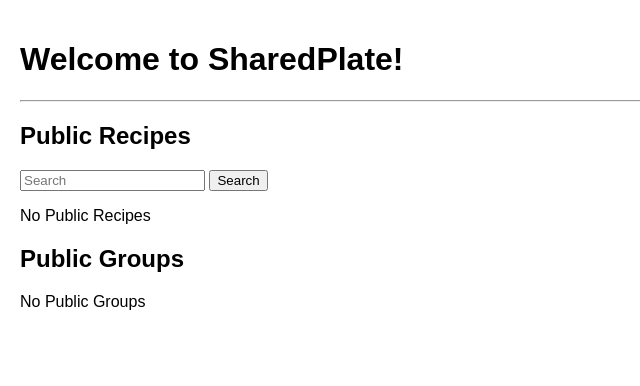
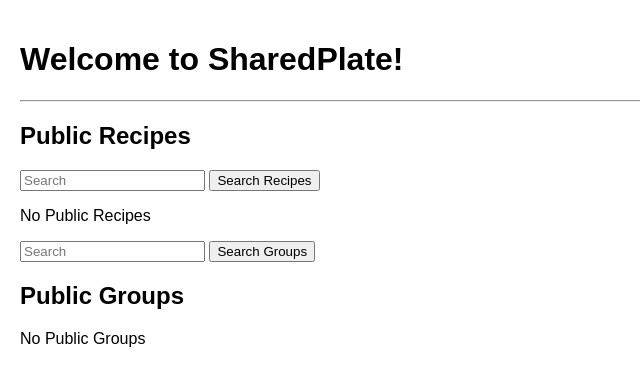
Before and after one commit to jessmorrill/SharedPlate, a Flask app: page / in a window 1280 px wide. Shown: the part 38-424 px from the top of the page, without its empty margins (0-640 px from the left). Run offline with Flask 3, Linux system fonts and the light colour scheme; data that the repository does not hold is empty; parts of the project's set-up code (start-up, migrations or seed data) failed here and were passed over.

Commit message:
added searching for groups

```diff
--- a/app/forms.py
+++ b/app/forms.py
@@ -20,8 +20,12 @@
     submit = SubmitField('Create Recipe!')
 
 class SearchRecipe(FlaskForm):
-    search = StringField("Search recipes:", validators=[Optional()])
-    submit = SubmitField('Search')
+    searchA = StringField("Search recipes:", validators=[Optional()])
+    submitA = SubmitField('Search Recipes')
+
+class SearchGroup(FlaskForm):
+    searchB = StringField("Search groups:", validators=[Optional()])
+    submitB = SubmitField('Search Groups')
 
 class CreateGroup(FlaskForm):
     group_name = StringField("Group Name:",validators=[DataRequired()])
--- a/app/routes.py
+++ b/app/routes.py
@@ -1,6 +1,6 @@
 from app import app
 from flask import render_template, redirect, url_for, request
-from app.forms import CreateRecipe, SearchRecipe, CreateGroup
+from app.forms import CreateRecipe, SearchRecipe, CreateGroup, SearchGroup
 from app import db
 from app.models import Recipe, Ingredient, Group
 import sys
@@ -9,16 +9,20 @@
 @app.route('/', methods=['GET'])
 def home():
     form = SearchRecipe(request.args)
+    form2 = SearchGroup(request.args)
     recipes_query = Recipe.query.filter_by(privacy_setting='public')
     groups_query = Group.query.filter_by(privacy_setting='public')
-    if form.search.data and form.search.data.strip():
+    if form.searchA.data and form.searchA.data.strip():
         recipes_query = recipes_query.filter(
-            Recipe.title.ilike(f"%{form.search.data}%")
+            Recipe.title.ilike(f"%{form.searchA.data}%")
         )
-
+    if form2.searchB.data and form2.searchB.data.strip():
+        groups_query = groups_query.filter(
+            Group.group_name.ilike(f"%{form2.searchB.data}%")
+        )
     recipes = recipes_query.all()
     groups = groups_query.all()
-    return render_template('index.html', recipes=recipes, groups=groups, form=form)
+    return render_template('index.html', recipes=recipes, groups=groups, form=form, form2=form2)
 
 
 
--- a/app/templates/index.html
+++ b/app/templates/index.html
@@ -10,8 +10,8 @@
 <h2> Public Recipes </h2>
   <form method="get" action="{{ url_for('home') }}" autocomplete="off">
     {{ form.hidden_tag() }}
-    {{ form.search(placeholder='Search') }}
-    {{ form.submit }}
+    {{ form.searchA(placeholder='Search') }}
+    {{ form.submitA }}
   </form>
 
   {% if recipes %}
@@ -25,6 +25,11 @@
   {% else %}
     <p>No Public Recipes</p>
   {% endif %}
+  <form method="get" action="{{ url_for('home') }}" autocomplete="off">
+    {{ form2.hidden_tag() }}
+    {{ form2.searchB(placeholder='Search') }}
+    {{ form2.submitB }}
+  </form>
 <h2> Public Groups </h2>
   {% if groups %}
     <ul class="groups">
```
